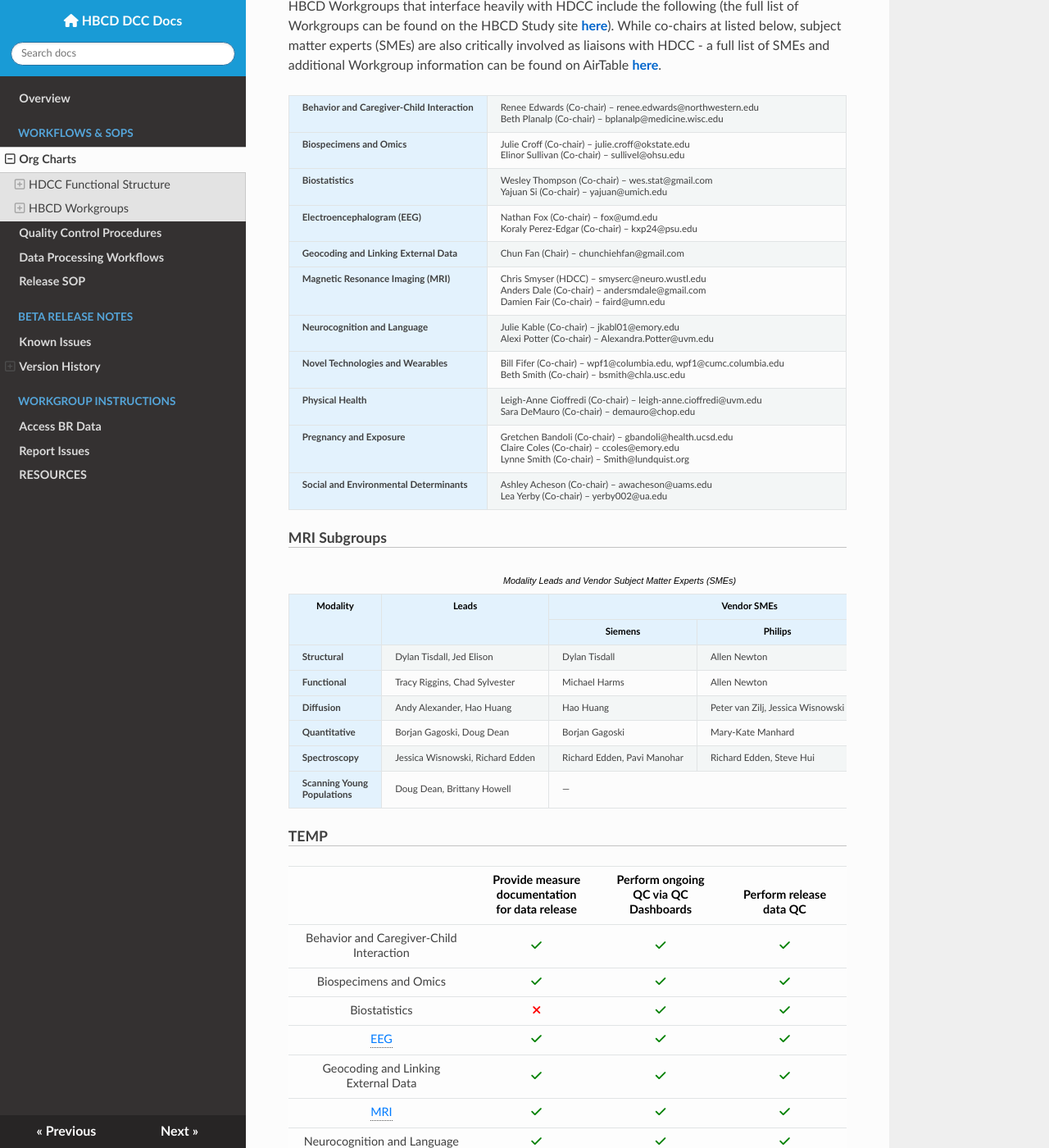
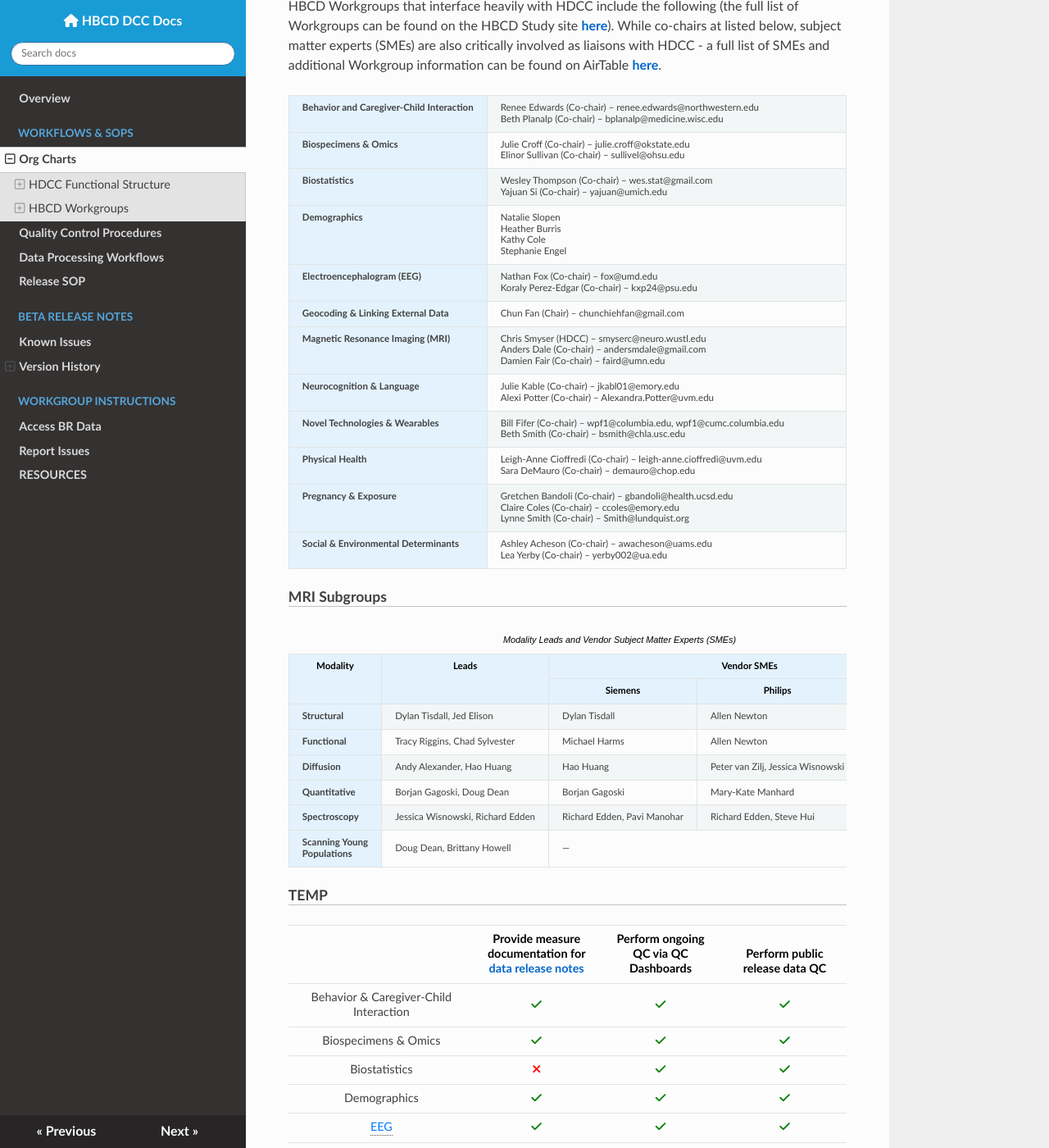
Before and after one commit to DCAN-Labs/hbcd-docs-internal, an MkDocs documentation site: the page built from docs/orgcharts.md, in a window 1280 px wide and 1400 px high, scrolled down 9641 px. Shown: the whole window at 82% size. Built offline with MkDocs 1.6.1, drawn with Linux system fonts in a browser that asks for light colours; nearby versions of some CDN libraries; some of the changed text lies outside the part shown.

Commit message:
wg roles

```diff
--- a/docs/orgcharts.md
+++ b/docs/orgcharts.md
@@ -1012,7 +1012,7 @@ HBCD Workgroups that interface heavily with HDCC include the following (the full
     </td>
   </tr>
   <tr>
-    <th>Biospecimens and Omics</th>
+    <th>Biospecimens & Omics</th>
     <td>
       Julie Croff (Co-chair) – julie.croff@okstate.edu<br>
       Elinor Sullivan (Co-chair) – sullivel@ohsu.edu
@@ -1026,6 +1026,15 @@ HBCD Workgroups that interface heavily with HDCC include the following (the full
     </td>
   </tr>
   <tr>
+    <th>Demographics</th>
+    <td>
+      Natalie Slopen<br>
+      Heather Burris<br>
+      Kathy Cole<br>
+      Stephanie Engel
+    </td>
+  </tr>
+  <tr>
     <th>Electroencephalogram (EEG)</th>
     <td>
       Nathan Fox (Co-chair) – fox@umd.edu<br>
@@ -1033,7 +1042,7 @@ HBCD Workgroups that interface heavily with HDCC include the following (the full
     </td>
   </tr>
   <tr>
-    <th>Geocoding and Linking External Data</th>
+    <th>Geocoding & Linking External Data</th>
     <td>
       Chun Fan (Chair) – chunchiehfan@gmail.com
     </td>
@@ -1047,14 +1056,14 @@ HBCD Workgroups that interface heavily with HDCC include the following (the full
     </td>
   </tr>
   <tr>
-    <th>Neurocognition and Language</th>
+    <th>Neurocognition & Language</th>
     <td>
       Julie Kable (Co-chair) – jkabl01@emory.edu<br>
       Alexi Potter (Co-chair) – Alexandra.Potter@uvm.edu
     </td>
   </tr>
   <tr>
-    <th>Novel Technologies and Wearables</th>
+    <th>Novel Technologies & Wearables</th>
     <td>
       Bill Fifer (Co-chair) – wpf1@columbia.edu, wpf1@cumc.columbia.edu<br>
       Beth Smith (Co-chair) – bsmith@chla.usc.edu
@@ -1068,7 +1077,7 @@ HBCD Workgroups that interface heavily with HDCC include the following (the full
     </td>
   </tr>
   <tr>
-    <th>Pregnancy and Exposure</th>
+    <th>Pregnancy & Exposure</th>
     <td>
       Gretchen Bandoli (Co-chair) – gbandoli@health.ucsd.edu<br>
       Claire Coles (Co-chair) – ccoles@emory.edu<br>
@@ -1076,7 +1085,7 @@ HBCD Workgroups that interface heavily with HDCC include the following (the full
     </td>
   </tr>
   <tr>
-    <th>Social and Environmental Determinants</th>
+    <th>Social & Environmental Determinants</th>
     <td>
       Ashley Acheson (Co-chair) – awacheson@uams.edu<br>
       Lea Yerby (Co-chair) – yerby002@ua.edu
@@ -1150,20 +1159,20 @@ HBCD Workgroups that interface heavily with HDCC include the following (the full
 <thead>
   <tr>
   <th style="word-wrap: break-word; white-space: normal; text-align: center; width: 30%;">&nbsp;</td>
-  <th style="word-wrap: break-word; white-space: normal; text-align: center; width: 20%;">Provide measure documentation for data release</th>
+  <th style="word-wrap: break-word; white-space: normal; text-align: center; width: 20%;">Provide measure documentation for <a href="https://docs.hbcdstudy.org/latest/instruments/">data release notes</a></th>
   <th style="word-wrap: break-word; white-space: normal; text-align: center; width: 20%;">Perform ongoing QC via QC Dashboards</th>
-  <th style="word-wrap: break-word; white-space: normal; text-align: center; width: 20%;">Perform release data QC</th>
+  <th style="word-wrap: break-word; white-space: normal; text-align: center; width: 20%;">Perform public release data QC</th>
   </tr>
 </thead>
 <tbody>
 <tr>
-<td style="word-wrap: break-word; white-space: normal; text-align: center;">Behavior and Caregiver-Child Interaction</td>
+<td style="word-wrap: break-word; white-space: normal; text-align: center;">Behavior & Caregiver-Child Interaction</td>
 <td style="text-align: center;"><span class="emoji" style="color: green;"><i class="fa-solid fa-check"></i></span></td>
 <td style="text-align: center;"><span class="emoji" style="color: green;"><i class="fa-solid fa-check"></i></span></td>
 <td style="text-align: center;"><span class="emoji" style="color: green;"><i class="fa-solid fa-check"></i></span></td>
 </tr>
 <tr>
-<td style="word-wrap: break-word; white-space: normal; text-align: center;">Biospecimens and Omics</td>
+<td style="word-wrap: break-word; white-space: normal; text-align: center;">Biospecimens & Omics</td>
 <td style="text-align: center;"><span class="emoji" style="color: green;"><i class="fa-solid fa-check"></i></span></td>
 <td style="text-align: center;"><span class="emoji" style="color: green;"><i class="fa-solid fa-check"></i></span></td>
 <td style="text-align: center;"><span class="emoji" style="color: green;"><i class="fa-solid fa-check"></i></span></td>
@@ -1175,13 +1184,19 @@ HBCD Workgroups that interface heavily with HDCC include the following (the full
 <td style="text-align: center;"><span class="emoji" style="color: green;"><i class="fa-solid fa-check"></i></span></td>
 </tr>
 <tr>
+<td style="word-wrap: break-word; white-space: normal; text-align: center;">Demographics</td>
+<td style="text-align: center;"><span class="emoji" style="color: green;"><i class="fa-solid fa-check"></i></span></td>
+<td style="text-align: center;"><span class="emoji" style="color: green;"><i class="fa-solid fa-check"></i></span></td>
+<td style="text-align: center;"><span class="emoji" style="color: green;"><i class="fa-solid fa-check"></i></span></td>
+</tr>
+<tr>
 <td style="word-wrap: break-word; white-space: normal; text-align: center;"><span class="tooltip">EEG<span class="tooltiptext">Electroencephalography</span></span></td>
 <td style="text-align: center;"><span class="emoji" style="color: green;"><i class="fa-solid fa-check"></i></span></td>
 <td style="text-align: center;"><span class="emoji" style="color: green;"><i class="fa-solid fa-check"></i></span></td>
 <td style="text-align: center;"><span class="emoji" style="color: green;"><i class="fa-solid fa-check"></i></span></td>
 </tr>
 <tr>
-<td style="word-wrap: break-word; white-space: normal; text-align: center;">Geocoding and Linking External Data</td>
+<td style="word-wrap: break-word; white-space: normal; text-align: center;">Geocoding & Linking External Data</td>
 <td style="text-align: center;"><span class="emoji" style="color: green;"><i class="fa-solid fa-check"></i></span></td>
 <td style="text-align: center;"><span class="emoji" style="color: green;"><i class="fa-solid fa-check"></i></span></td>
 <td style="text-align: center;"><span class="emoji" style="color: green;"><i class="fa-solid fa-check"></i></span></td>
@@ -1193,13 +1208,13 @@ HBCD Workgroups that interface heavily with HDCC include the following (the full
 <td style="text-align: center;"><span class="emoji" style="color: green;"><i class="fa-solid fa-check"></i></span></td>
 </tr>
 <tr>
-<td style="word-wrap: break-word; white-space: normal; text-align: center;">Neurocognition and Language</td>
+<td style="word-wrap: break-word; white-space: normal; text-align: center;">Neurocognition & Language</td>
 <td style="text-align: center;"><span class="emoji" style="color: green;"><i class="fa-solid fa-check"></i></span></td>
 <td style="text-align: center;"><span class="emoji" style="color: green;"><i class="fa-solid fa-check"></i></span></td>
 <td style="text-align: center;"><span class="emoji" style="color: green;"><i class="fa-solid fa-check"></i></span></td>
 </tr>
 <tr>
-<td style="word-wrap: break-word; white-space: normal; text-align: center;">Novel Technologies and Wearables</td>
+<td style="word-wrap: break-word; white-space: normal; text-align: center;">Novel Technologies & Wearables</td>
 <td style="text-align: center;"><span class="emoji" style="color: green;"><i class="fa-solid fa-check"></i></span></td>
 <td style="text-align: center;"><span class="emoji" style="color: green;"><i class="fa-solid fa-check"></i></span></td>
 <td style="text-align: center;"><span class="emoji" style="color: green;"><i class="fa-solid fa-check"></i></span></td>
@@ -1211,13 +1226,13 @@ HBCD Workgroups that interface heavily with HDCC include the following (the full
 <td style="text-align: center;"><span class="emoji" style="color: green;"><i class="fa-solid fa-check"></i></span></td>
 </tr>
 <tr>
-<td style="word-wrap: break-word; white-space: normal; text-align: center;">Pregnancy and Exposure</td>
+<td style="word-wrap: break-word; white-space: normal; text-align: center;">Pregnancy & Exposure</td>
 <td style="text-align: center;"><span class="emoji" style="color: green;"><i class="fa-solid fa-check"></i></span></td>
 <td style="text-align: center;"><span class="emoji" style="color: green;"><i class="fa-solid fa-check"></i></span></td>
 <td style="text-align: center;"><span class="emoji" style="color: green;"><i class="fa-solid fa-check"></i></span></td>
 </tr>
 <tr>
-<td style="word-wrap: break-word; white-space: normal; text-align: center;">Social and Environmental Determinants</td>
+<td style="word-wrap: break-word; white-space: normal; text-align: center;">Social & Environmental Determinants</td>
 <td style="text-align: center;"><span class="emoji" style="color: green;"><i class="fa-solid fa-check"></i></span></td>
 <td style="text-align: center;"><span class="emoji" style="color: green;"><i class="fa-solid fa-check"></i></span></td>
 <td style="text-align: center;"><span class="emoji" style="color: green;"><i class="fa-solid fa-check"></i></span></td>
```
